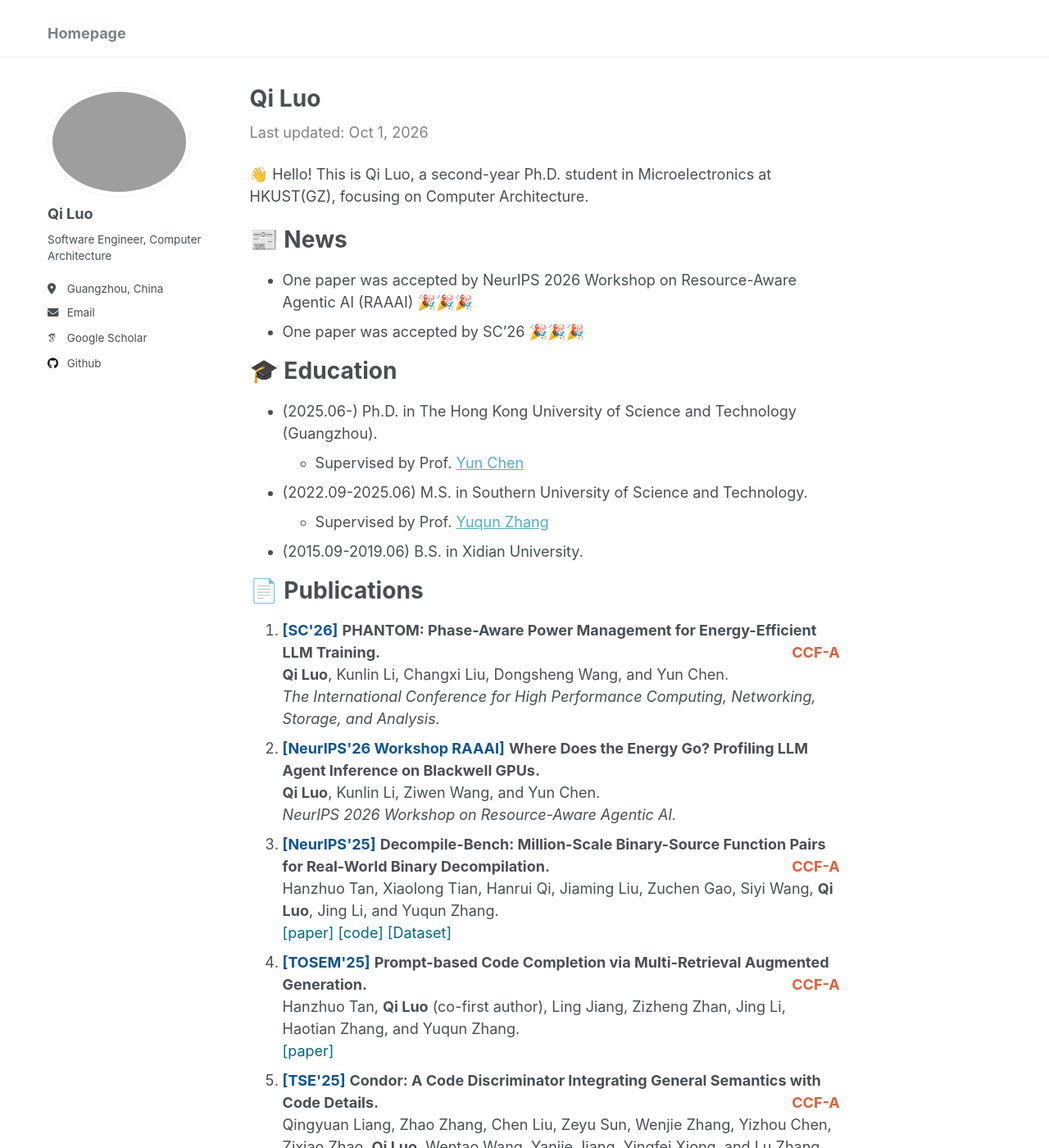
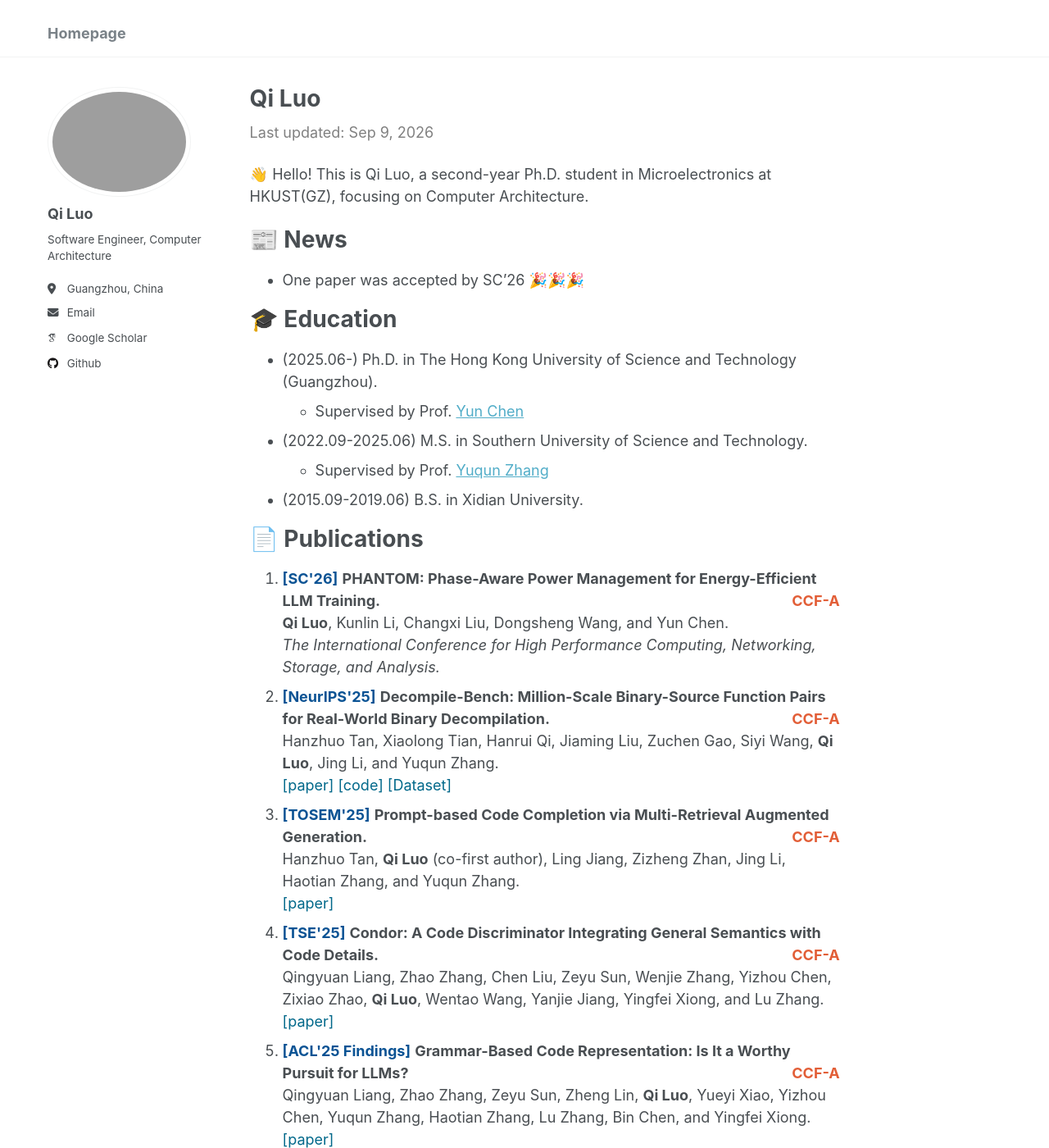
Before and after one commit to rocky-lq/rocky-lq.github.io, a Jekyll site: the page built from _pages/about.md, in a window 1280 px wide and 1400 px high. Shown: the whole window at 82% size. Built offline with Jekyll 4.4.1, drawn with Linux system fonts in a browser that asks for light colours; some web fonts are replaced; comment, search, counter and statistics services are not loaded; some of the changed text lies outside the part shown.

Commit message:
Revert "Update RAAAI workshop acceptance"
This reverts commit ed1763d6d893d0c081f3f8410dc37fce58b43b6e.

```diff
--- a/_pages/about.md
+++ b/_pages/about.md
@@ -6,13 +6,12 @@ redirect_from:
   - /about/
   - /about.html
 ---
-<span style="color:gray;">Last updated: Oct 1, 2026</span>
+<span style="color:gray;">Last updated: Sep 9, 2026</span>
 
 👋 Hello! This is Qi Luo, a second-year Ph.D. student in Microelectronics at HKUST(GZ), focusing on Computer Architecture.
 
 📰 News
 ======
-* One paper was accepted by NeurIPS 2026 Workshop on Resource-Aware Agentic AI (RAAAI) 🎉🎉🎉
 * One paper was accepted by SC'26 🎉🎉🎉
 
 🎓 Education
@@ -32,14 +31,6 @@ redirect_from:
   <b>Qi Luo</b>, Kunlin Li, Changxi Liu, Dongsheng Wang, and Yun Chen.
   <br/>
   <em>The International Conference for High Performance Computing, Networking, Storage, and Analysis.</em>
-</li>
-
-<li>
-  <strong style="color:#0b5394">[NeurIPS'26 Workshop RAAAI]</strong> <b>Where Does the Energy Go? Profiling LLM Agent Inference on Blackwell GPUs.</b>
-  <br/>
-  <b>Qi Luo</b>, Kunlin Li, Ziwen Wang, and Yun Chen.
-  <br/>
-  <em>NeurIPS 2026 Workshop on Resource-Aware Agentic AI.</em>
 </li>
 
 <li>
@@ -103,6 +94,12 @@ redirect_from:
 ======
 <ol>
 <li>
+  <strong style="color:#0b5394">[NeurIPS'26 Workshop RAAAI]</strong> <b>Where Does the Energy Go? Profiling LLM Agent Inference on Blackwell GPUs.</b>
+  <br/>
+  <b>Qi Luo</b>, Kunlin Li, Ziwen Wang, and Yun Chen.
+</li>
+
+<li>
   <strong style="color:#0b5394">[AAAI'27]</strong> <b>Request-Level Energy Attribution for Batched LLM Serving.</b>
   <br/>
   <b>Qi Luo</b>, Kunlin Li, Ziwen Wang, Dongsheng Wang, and Yun Chen.
```
